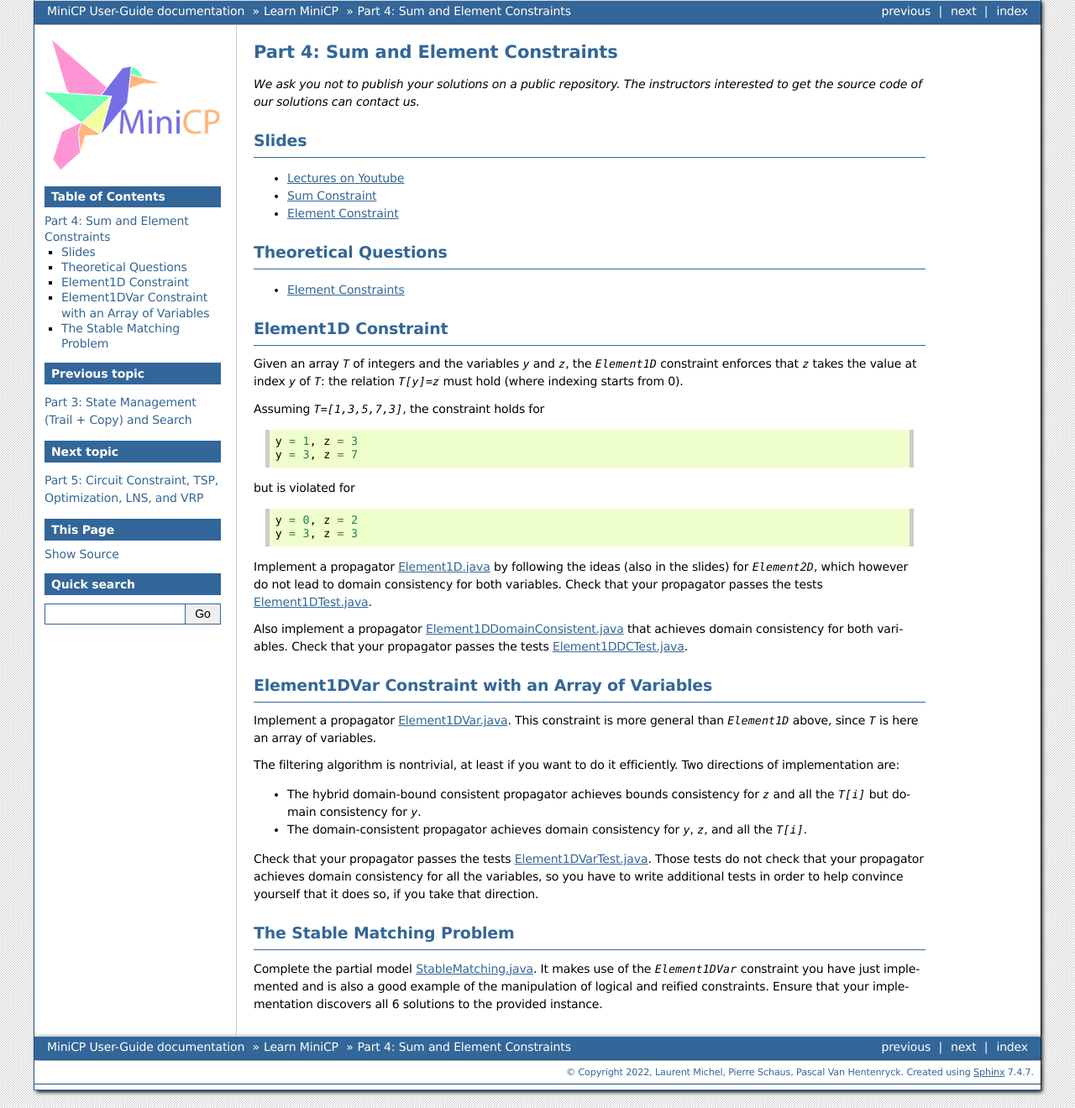
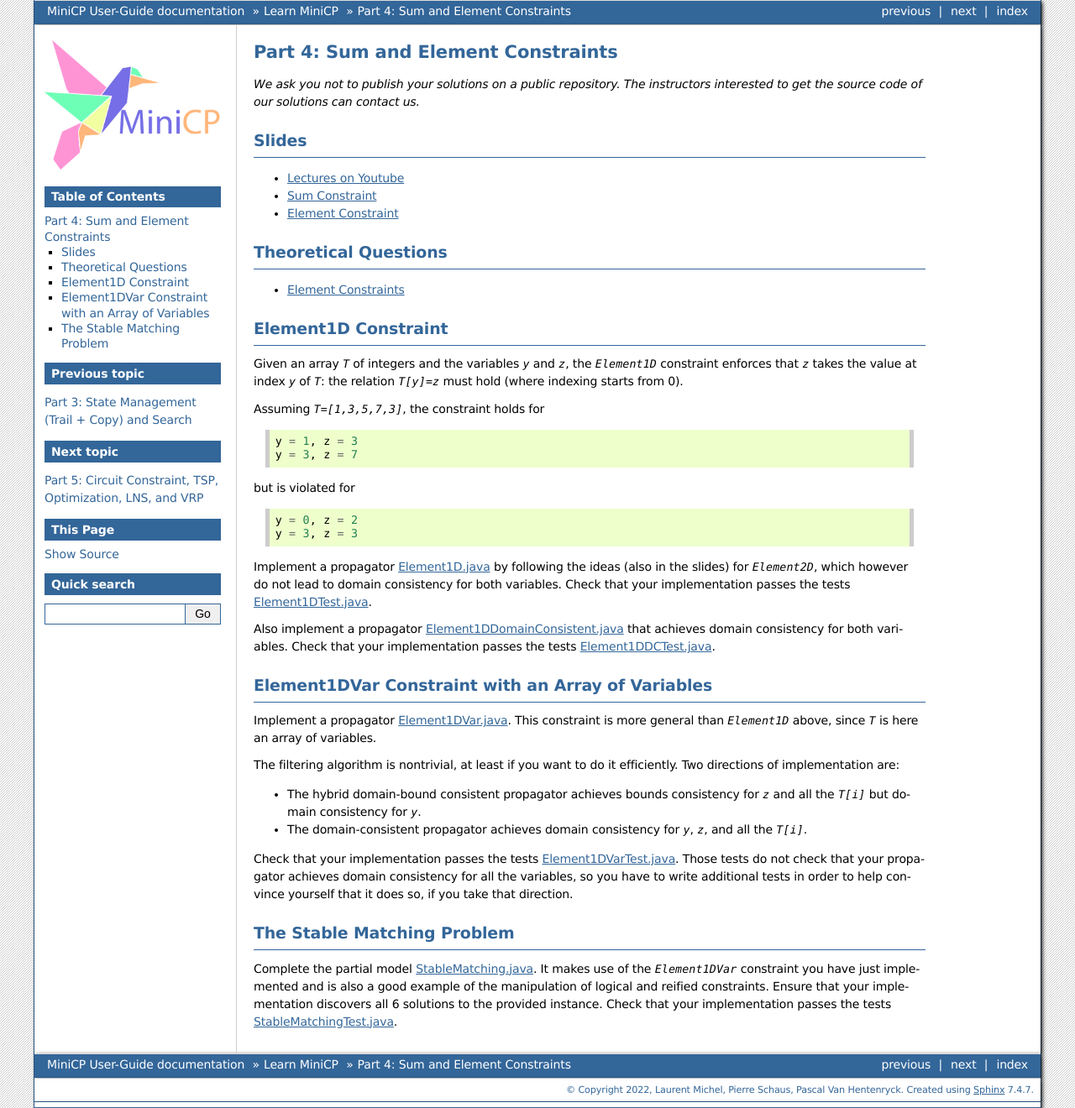
Before and after one commit to minicp/website, a Sphinx documentation site: the page built from source/learning_minicp/part_4.rst, in a window 1280 px wide. Shown: the whole page at 84% size. Built offline with Sphinx 7.4.7, drawn with Linux system fonts in a browser that asks for light colours; formulas are drawn with MathJax 3.

Commit message:
adding instructions for missing unit tests

```diff
--- a/source/learning_minicp/part_3.rst
+++ b/source/learning_minicp/part_3.rst
@@ -152,6 +152,9 @@ instructions on discrepancy search). A skeleton code for a custom search is as f
 
     public static <T, N extends Comparable<N>> T selectMin(T[] x, Predicate<T> p, Function<T, N> f)
 
+Check that your implementation passes the tests `QAPTest.java <https://github.com/minicp/minicp/blob/master/src/test/java/minicp/examples/QAPTest.java?at=master>`_.
+
+
 Sequencer Combinator
 ======================
 
@@ -177,6 +180,9 @@ This can be achieved as follows:
 The `and` factory method creates a  `Sequencer.java <https://github.com/minicp/minicp/blob/master/src/main/java/minicp/search/Sequencer.java?at=master>`_.
 You must complete its implementation.
 
+Check that your implementation passes the tests `SequencerTest.java <https://github.com/minicp/minicp/blob/master/src/test/java/minicp/search/SequencerTest.java?at=master>`_.
+
+
 Check on INGInious
 ==================
 
--- a/source/learning_minicp/part_4.rst
+++ b/source/learning_minicp/part_4.rst
@@ -46,13 +46,13 @@ Implement a propagator
 `Element1D.java <https://bitbucket.org/minicp/minicp/src/HEAD/src/main/java/minicp/engine/constraints/Element1D.java?at=master>`_
 by following the ideas (also in the slides) for `Element2D`,
 which however do not lead to domain consistency for both variables.
-Check that your propagator passes the tests
+Check that your implementation passes the tests
 `Element1DTest.java <https://bitbucket.org/minicp/minicp/src/HEAD/src/test/java/minicp/engine/constraints/Element1DTest.java?at=master>`_.
 
 Also implement a propagator
 `Element1DDomainConsistent.java <https://bitbucket.org/minicp/minicp/src/HEAD/src/main/java/minicp/engine/constraints/Element1DDomainConsistent.java?at=master>`_
 that achieves domain consistency for both variables.
-Check that your propagator passes the tests
+Check that your implementation passes the tests
 `Element1DDCTest.java <https://bitbucket.org/minicp/minicp/src/HEAD/src/test/java/minicp/engine/constraints/Element1DDCTest.java?at=master>`_.
 
 
@@ -74,7 +74,7 @@ Two directions of implementation are:
 * The domain-consistent propagator
   achieves domain consistency for `y`, `z`, and all the `T[i]`.
 
-Check that your propagator passes the tests
+Check that your implementation passes the tests
 `Element1DVarTest.java <https://bitbucket.org/minicp/minicp/src/HEAD/src/test/java/minicp/engine/constraints/Element1DVarTest.java?at=master>`_.
 Those tests do not check that your propagator achieves domain
 consistency for all the variables, so you have to write additional tests
@@ -88,3 +88,4 @@ Complete the partial model `StableMatching.java <https://bitbucket.org/minicp/mi
 It makes use of the `Element1DVar` constraint you have just
 implemented and is also a good example of the manipulation of logical and reified constraints.
 Ensure that your implementation discovers all 6 solutions to the provided instance.
+Check that your implementation passes the tests `StableMatchingTest.java <https://github.com/minicp/minicp/blob/master/src/test/java/minicp/examples/StableMatchingTest.java?at=master>`_.
--- a/source/learning_minicp/part_7.rst
+++ b/source/learning_minicp/part_7.rst
@@ -156,7 +156,7 @@ You "simply" have to compute, for each call to `propagate()`:
 * You can now intersect the set of globally supported tuples with each variable-value pair in `supports`.
   If the value supports no tuples (i.e., if the intersection is empty), then the value can be removed.
 
-Make sure your implementation passes all the tests `TableTest.java <https://bitbucket.org/minicp/minicp/src/HEAD/src/test/java/minicp/engine/constraints/TableTest.java?at=master>`_.
+Check that your implementation passes the tests `TableTest.java <https://bitbucket.org/minicp/minicp/src/HEAD/src/test/java/minicp/engine/constraints/TableTest.java?at=master>`_.
 
 .. [CT2016] Demeulenaere, J., Hartert, R., Lecoutre, C., Perez, G., Perron, L., Régin, J.-C., & Schaus, P. (2016). Compact-table: Efficiently filtering table constraints with reversible sparse bit-sets. International Conference on Principles and Practice of Constraint Programming, pp. 207-223. Springer. (`PDF <https://doi.org/10.1007/978-3-319-44953-1_14>`_)
 
@@ -171,3 +171,5 @@ Your task is to finish the implementation in
 * Create the table.
 * Model the problem using Table constraints.
 * Search for a feasible solution using branching combinators.
+
+Check that your implementation passes the tests `EternityTest.java <https://github.com/minicp/minicp/blob/master/src/test/java/minicp/examples/EternityTest.java?at=master>`_.
--- a/source/learning_minicp/part_9.rst
+++ b/source/learning_minicp/part_9.rst
@@ -251,3 +251,5 @@ Your task is to terminate the implementation in
 Several instances of increasing size are available, with 30, 60, 90, and 120 activities.
 In order to test your model, note that the instance ``j30_1_1.rcp`` should have a minimum makespan of 43.
 Do not expect to prove optimality for large-size instances, but you should reach it easily for 30 activities.
+
+Check that your implementation passes the tests `RCPSPTest.java <https://github.com/minicp/minicp/blob/master/src/test/java/minicp/examples/RCPSPTest.java?at=master>`_.
```
Also changed, not shown: source/learning_minicp/part_5.rst (+7 -1 lines).
